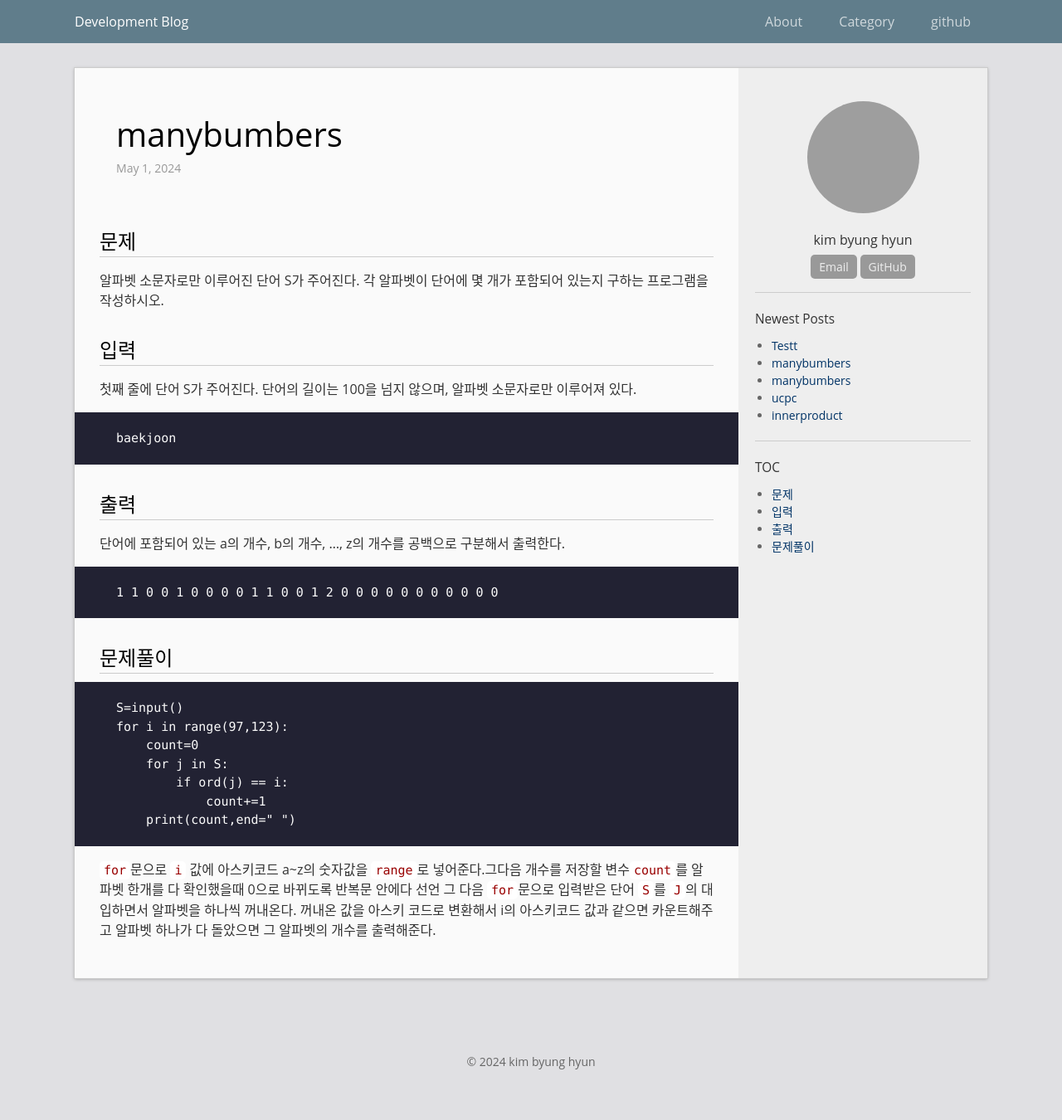
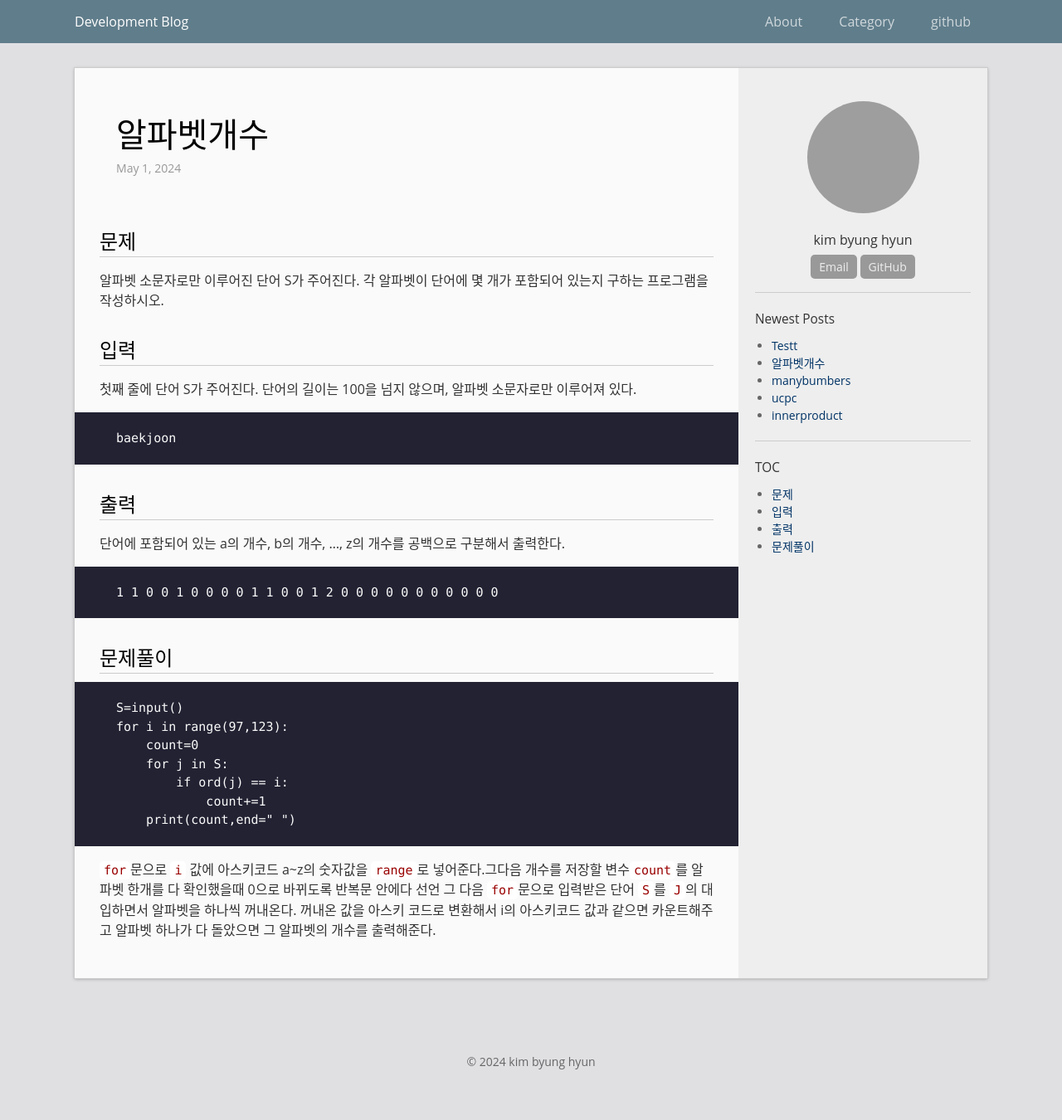
Before and after one commit to bh6366632/bh6366632.github.com, a Jekyll site: the page built from _posts/2024-05-01-알파벳개수.md, in a window 1280 px wide. Shown: the whole page at 83% size. Built offline with Jekyll 4.4.1, drawn with Linux system fonts in a browser that asks for light colours; grey boxes are pictures that could not be loaded.

Commit message:
Update 2024-05-01-알파벳개수.md

```diff
--- a/_posts/2024-05-01-알파벳개수.md
+++ b/_posts/2024-05-01-알파벳개수.md
@@ -1,9 +1,9 @@
 ---
 layout: post
-title:  "manybumbers"
+title:  "알파벳개수"
 date:   2024-05-01 12:40
 categories: PYTHON
-permalink: /archivers/manybumbers
+permalink: /archivers/알파벳개수
 ---
 
 [문제]:https://www.acmicpc.net/problem/10808
```
